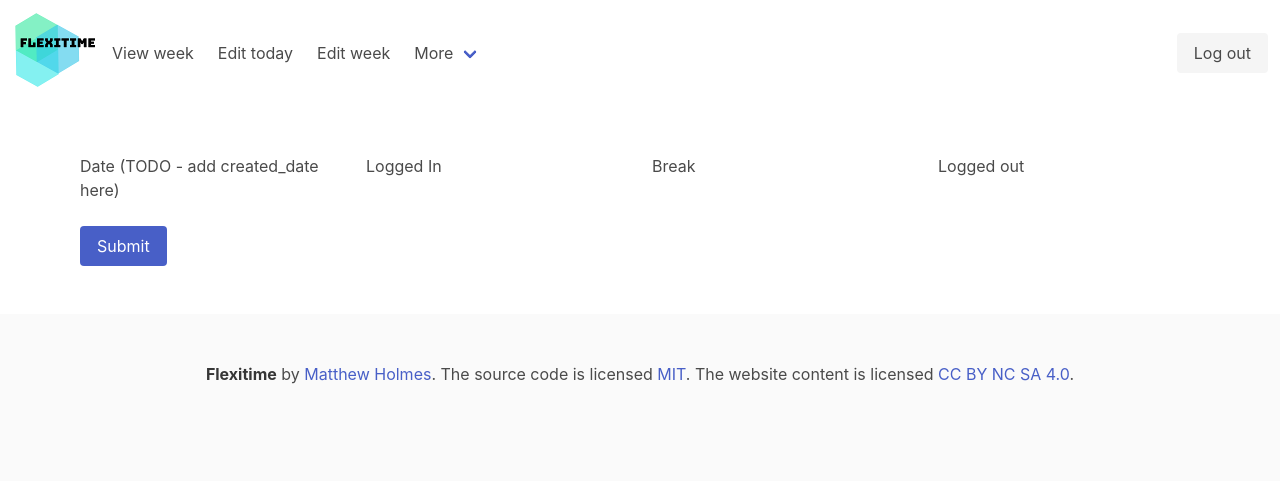
After one commit to MattHolmes123/flexitime, a Django app: page /flexitime/edit_week in a window 1280 px wide. The commit adds this page. Shown: the top 481 px of the page. Run offline with Django 3.2, Linux system fonts and the light colour scheme; the visitor is signed in with stand-in values (Sample User, id 1); data that the repository does not hold is empty; some libraries are stand-ins or nearby versions.

Commit message:
Add basic edit week page.
Bugs:
    Doesn't handle saving new forms so it has been disabled.

```diff
--- a/main/urls.py
+++ b/main/urls.py
@@ -6,6 +6,7 @@ urlpatterns = [
     path('', main_views.Index.as_view(), name='index'),
     path('this_week', main_views.ThisWeek.as_view(), name='this_week'),
     path('edit_today', main_views.edit_today, name='edit_today'),
+    path('edit_week', main_views.edit_week, name='edit_week'),
     path('create/', main_views.FlexiTimeLogCreateView.as_view(), name='create'),
     path('update/<int:pk>', main_views.FlexiTimeLogUpdateView.as_view(), name='update'),
     path('detail/<int:pk>', main_views.FlexiTimeLogDetailView.as_view(), name='detail')
--- a/main/views.py
+++ b/main/views.py
@@ -1,7 +1,9 @@
 from django.contrib import messages
 from django.contrib.auth.decorators import login_required
 from django.contrib.auth.mixins import LoginRequiredMixin
+from django.forms import modelformset_factory
 from django.shortcuts import redirect
+from django.shortcuts import render
 from django.utils import timezone
 from django.views.generic import DetailView
 from django.views.generic.base import TemplateView
@@ -91,3 +93,31 @@ class FlexiTimeLogUpdateView(LoginRequiredMixin, FlexiTimeLogActionMixin, Update
 
 class FlexiTimeLogDetailView(LoginRequiredMixin, DetailView):
     model = FlexiTimeLog
+
+
+@login_required
+def edit_week(request):
+    """Edit the weeks rota records... Needs some work."""
+
+    # Add the extra rows when this has been fixed:
+    # https://docs.djangoproject.com/en/2.2/topics/forms/formsets/#passing-custom-parameters-to-formset-forms
+    # https://medium.com/all-about-django/adding-forms-dynamically-to-a-django-formset-375f1090c2b0
+    FlextTimeLogFormSet = modelformset_factory(FlexiTimeLog, EditFlexiTimeForm, extra=0)
+
+    if request.method == 'POST':
+        formset = FlextTimeLogFormSet(request.POST, request.FILES)
+
+        if formset.is_valid():
+            formset.save()
+
+        else:
+            messages.error(request, "Errors when saving form")
+            messages.error(request, formset.errors)
+
+        return redirect('edit_week')
+
+    else:
+        queryset = OvertimeService(request.user).get_this_weeks_logs()
+        formset = FlextTimeLogFormSet(queryset=queryset)
+
+    return render(request, 'main/flexitimelog_edit_week.html', context={'formset': formset})
--- /dev/null
+++ b/templates/main/flexitimelog_edit_week.html
@@ -0,0 +1,28 @@
+{% extends "base_generic.html" %}
+
+{% block content %}
+<form method="post" action="">
+    {% csrf_token %}
+    {{ formset.management_form }}
+    <div class="columns">
+        <div class="column is-one-quarter">Date (TODO - add created_date here)</div>
+        <div class="column is-one-quarter">Logged In</div>
+        <div class="column is-one-quarter">Break</div>
+        <div class="column is-one-quarter">Logged out</div>
+    </div>
+        {% for form in formset %}
+            <div class="columns">
+                <div class="column is-one-quarter">{{ form.id }}</div>
+                {% for field in form.visible_fields %}
+                    <div class="column is-one-quarter">
+                        <div class="field">
+                            <div class="control">{{ field }}</div>
+                        </div>
+                    </div>
+                {% endfor %}
+            </div>
+        {% endfor %}
+
+    <input type="submit" class="button is-link" value="Submit">
+</form>
+{% endblock %}
--- a/templates/navigation.html
+++ b/templates/navigation.html
@@ -14,8 +14,9 @@
         {% block navigation %}
             {% if user.is_authenticated %}
                 <div class="navbar-start">
-                    <a class="navbar-item" href="{% url 'this_week' %}">This week</a>
-                    <a class="navbar-item" href="{% url 'edit_today' %}">Today</a>
+                    <a class="navbar-item" href="{% url 'this_week' %}">View week</a>
+                    <a class="navbar-item" href="{% url 'edit_today' %}">Edit today</a>
+                    <a class="navbar-item" href="{% url 'edit_week' %}">Edit week</a>
 
                     <!-- This is just an example of a dropdown navigation -->
                     <div class="navbar-item has-dropdown is-hoverable">
```
Also changed, not shown: 1 other file.
